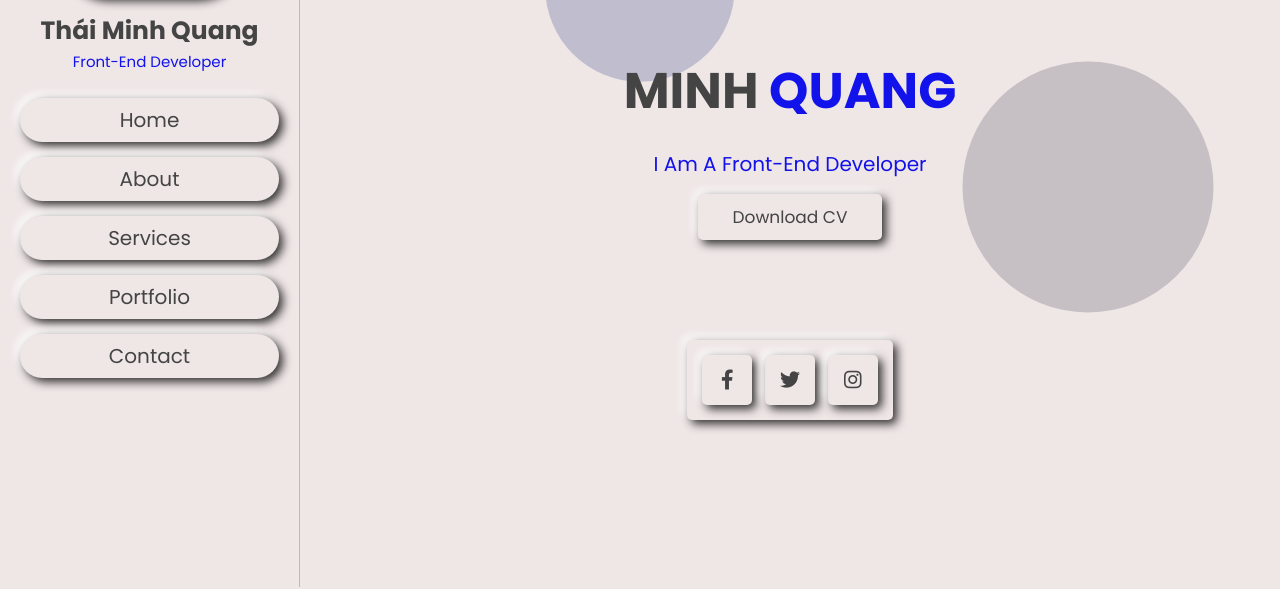
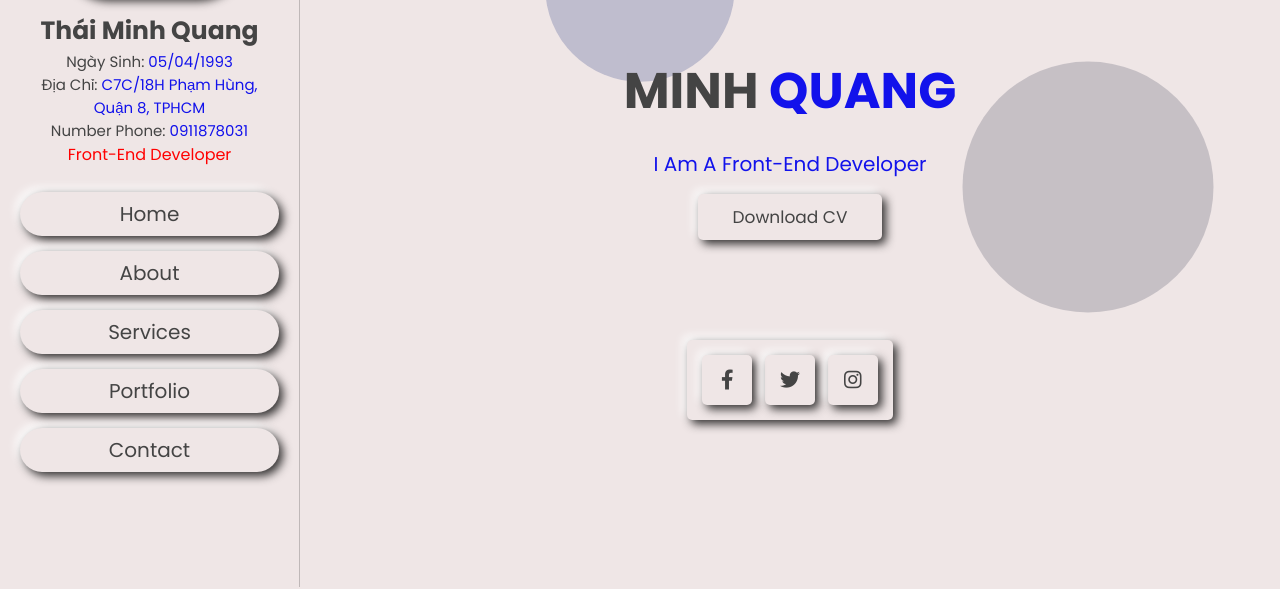
Before and after one commit to quangIT93/portfolio, a plain HTML site: page index.html in a window 1280 px wide. Shown: the part 213-802 px from the top of the page. Drawn offline with Linux system fonts and the light colour scheme.

Commit message:
add info user

```diff
--- a/css/style.css
+++ b/css/style.css
@@ -83,6 +83,11 @@ section {
 
 .header .user p {
   color: var(--green);
+  font-size: 1.5rem;
+}
+
+.header .user span {
+  color: var(--black);
   font-size: 1.5rem;
 }
 
--- a/index.html
+++ b/index.html
@@ -22,8 +22,11 @@
 
       <div class="user">
         <img src="./images/logoCV.jpg" alt="" />
-        <h3>thái minh quang</h3>
-        <p>front-end developer</p>
+        <h3>Thái Minh Quang</h3>
+        <p><span>Ngày sinh: </span>05/04/1993</p>
+        <p><span>Địa chỉ: </span>C7C/18H Phạm Hùng, Quận 8, TPHCM</p>
+        <p><span>Number Phone: </span>0911878031</p>
+        <p style="font-size: 16px; color: red">front-end developer</p>
       </div>
 
       <nav class="navbar">
```
